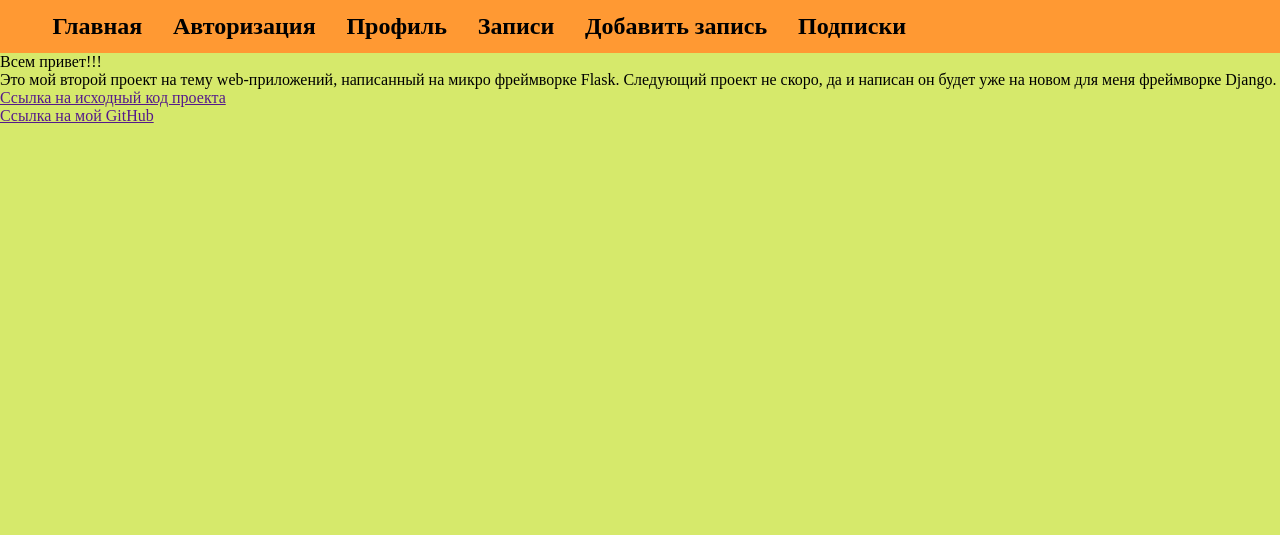
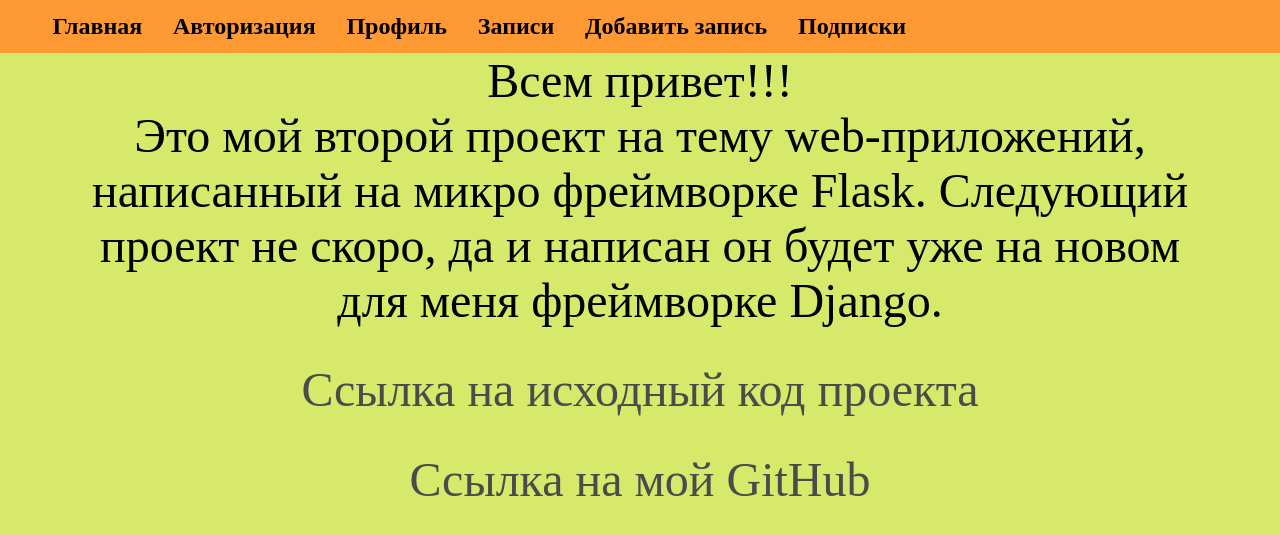
Before and after one commit to ProcenkoVacheslav/Flask-redit, a Flask app: page / in a window 1280 px wide. Shown: the top 535 px of the page. Run offline with Flask 3, Linux system fonts and the light colour scheme.

Commit message:
git commit -m "last commit..."

```diff
--- a/configurations/static/css/styles.css
+++ b/configurations/static/css/styles.css
@@ -130,3 +130,22 @@ input:-webkit-autofill:focus {
     -webkit-box-shadow: 0 0 0px 1000px rgb(0, 195, 255) inset;
     transition: background-color 5000s ease-in-out 0s;
 }
+
+.start_text {
+    margin: 0% 5%;
+    text-align: center;
+    font-size: 300%;
+}
+
+.start_buttons {
+    text-decoration: none;
+    color: rgb(75, 75, 75);
+    display: inline-block;
+    transition: 0.2s;
+    margin-top: 3%;
+}
+
+
+.start_buttons:hover {
+    transform: scale(1.1);
+}
--- a/configurations/templates/index.html
+++ b/configurations/templates/index.html
@@ -7,11 +7,11 @@
     <div class="flash {{ category }}">{{ message }}</div>
 {% endfor -%}
 
-<p>Всем привет!!!</p>
-<p>Это мой второй проект на тему web-приложений, написанный на микро фреймворке Flask. Следующий проект не скоро,
+<p class="start_text">Всем привет!!!</p>
+<p class="start_text">Это мой второй проект на тему web-приложений, написанный на микро фреймворке Flask. Следующий проект не скоро,
     да и написан он будет уже на новом для меня фреймворке Django.
 </p>
-<p><a href="">Ссылка на исходный код проекта</a></p>
-<p><a href="">Ссылка на мой GitHub</a></p>
+<p class="start_text"><a class="start_buttons" href="https://github.com/ProcenkoVacheslav/Flask-redit" target="_blank">Ссылка на исходный код проекта</a></p>
+<p class="start_text"><a class="start_buttons" href="https://github.com/ProcenkoVacheslav" target="_blank">Ссылка на мой GitHub</a></p>
 
 {% endblock content -%}
```
